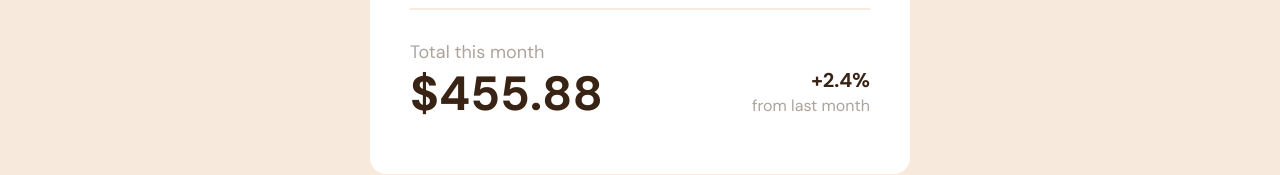
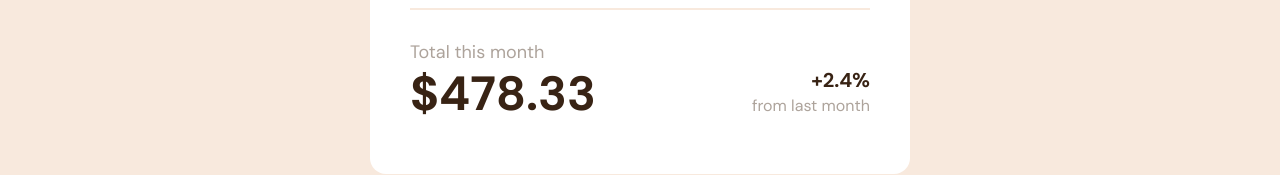
Before and after one commit to WSGokou/frontend_mentor_challenges, a Next.js app: page /challenges/expenses-chart in a window 1280 px wide. Shown: the part 560-735 px from the top of the page. Built offline with nearby package versions, Linux system fonts and the light colour scheme.

Commit message:
Total changed

```diff
--- a/src/app/challenges/expenses-chart/page.tsx
+++ b/src/app/challenges/expenses-chart/page.tsx
@@ -96,7 +96,7 @@ const ExpenseChartPage = () => {
                 Total this month
               </p>
               <p className="text-2xl md:text-5xl font-bold">{`$${
-                total * 2
+                total * 2 + 22.45
               }`}</p>
             </div>
             <div className="text-right">
```
